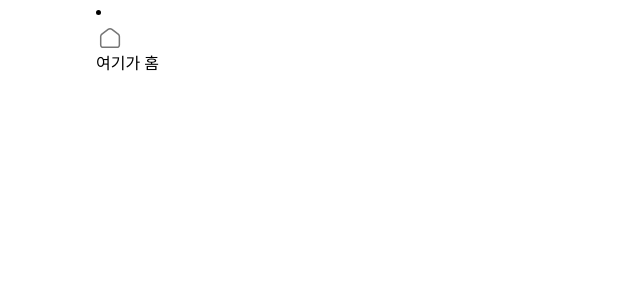
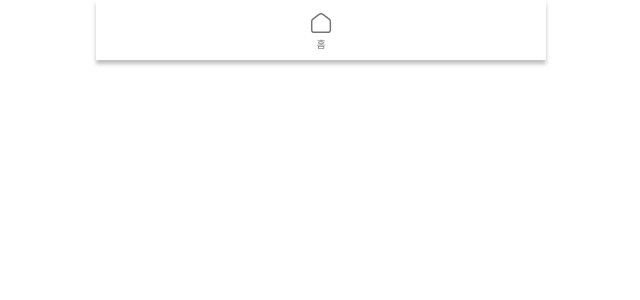
Before and after one commit to dygmm4288/board_game, a React (Vite) app in the folder front/: page / in a window 1280 px wide. Shown: the top 300 px of the page, without its empty margins (319-959 px from the left). Built offline with nearby package versions, Linux system fonts and the light colour scheme; a web font is replaced by a local one.

Commit message:
Header 컴포넌트 스타일링 완 tailwind config 추가

```diff
--- a/front/src/components/Header.tsx
+++ b/front/src/components/Header.tsx
@@ -4,10 +4,11 @@ import HomeIcon from "../assets/svg/HomeIcon";
 
 const Header = () => {
   return (
-    <nav>
+    <nav className='w-full h-[60px] flex items-center justify-center shadow-header-nav'>
       <li>
-        <Link to={"/"}>
+        <Link to={"/"} className='flex flex-col items-center justify-center'>
           <HomeIcon width={28} height={28} />
+          <h1 className=' text-primary-font-color text-10'>홈</h1>
         </Link>
       </li>
     </nav>
--- a/front/src/components/Home.tsx
+++ b/front/src/components/Home.tsx
@@ -1,7 +1,7 @@
 import React from "react";
 
 const Home = () => {
-  return <div>여기가 홈</div>;
+  return <div></div>;
 };
 
 export default Home;
--- a/front/src/globals.css
+++ b/front/src/globals.css
@@ -22,6 +22,7 @@ body {
   max-width: 450px;
   scrollbar-width: none;
   scroll-behavior: smooth;
+  list-style: none;
 }
 
 &::-webkit-scrollbar {
--- a/front/tailwind.config.js
+++ b/front/tailwind.config.js
@@ -1,9 +1,20 @@
+import { extend, size } from "lodash";
+
 const config = {
   content: ["./index.html", "./src/**/*.{js,ts,jsx,tsx}"],
   theme: {
-    colors: {
-      ["primary-color"]: "var(--primary-color)",
-      ["primary-background-color"]: "var(--primary-background-color)",
+    fontSize: {
+      10: "10px",
+    },
+    extend: {
+      colors: {
+        ["primary-color"]: "var(--primary-color)",
+        ["primary-background-color"]: "var(--primary-background-color)",
+        "primary-font-color": "#767676",
+      },
+      boxShadow: {
+        "header-nav": "0 4px 4px 0 rgba(0, 0, 0, 0.25)",
+      },
     },
   },
   plugins: [],
```
